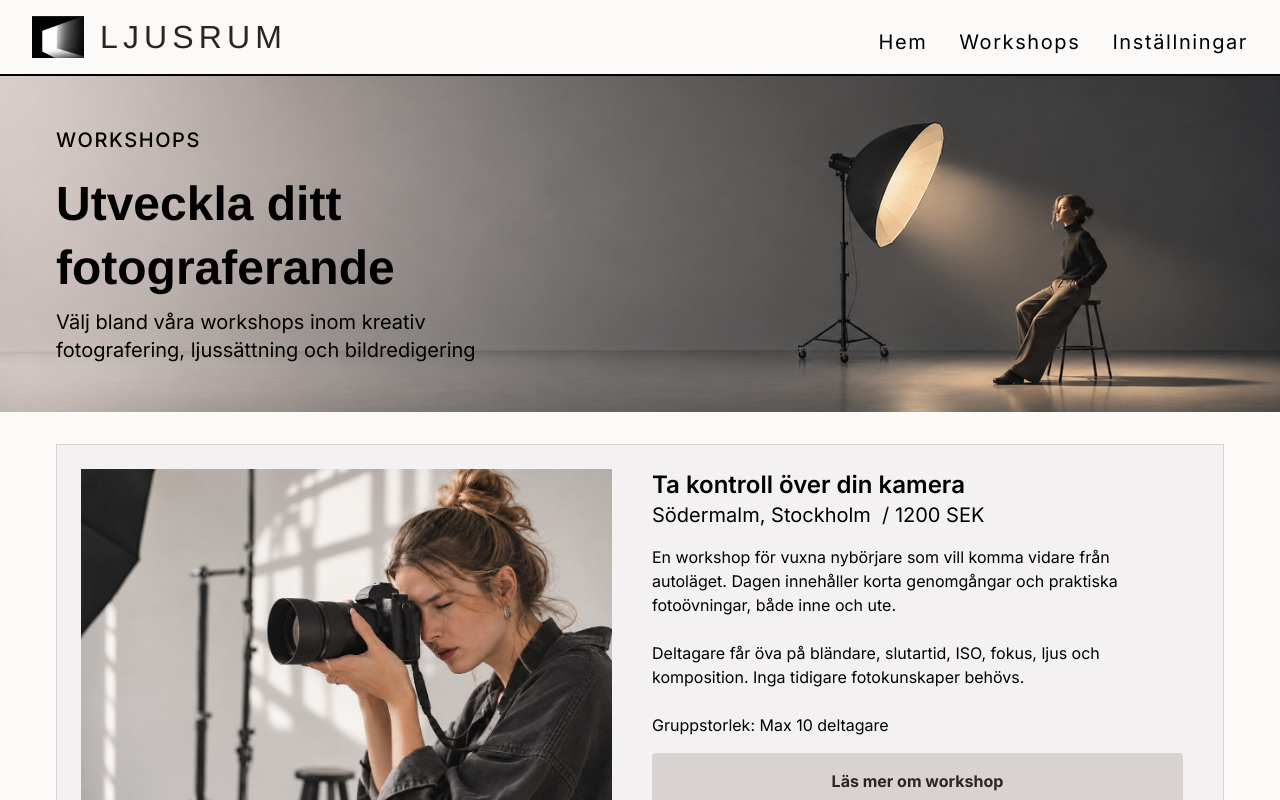
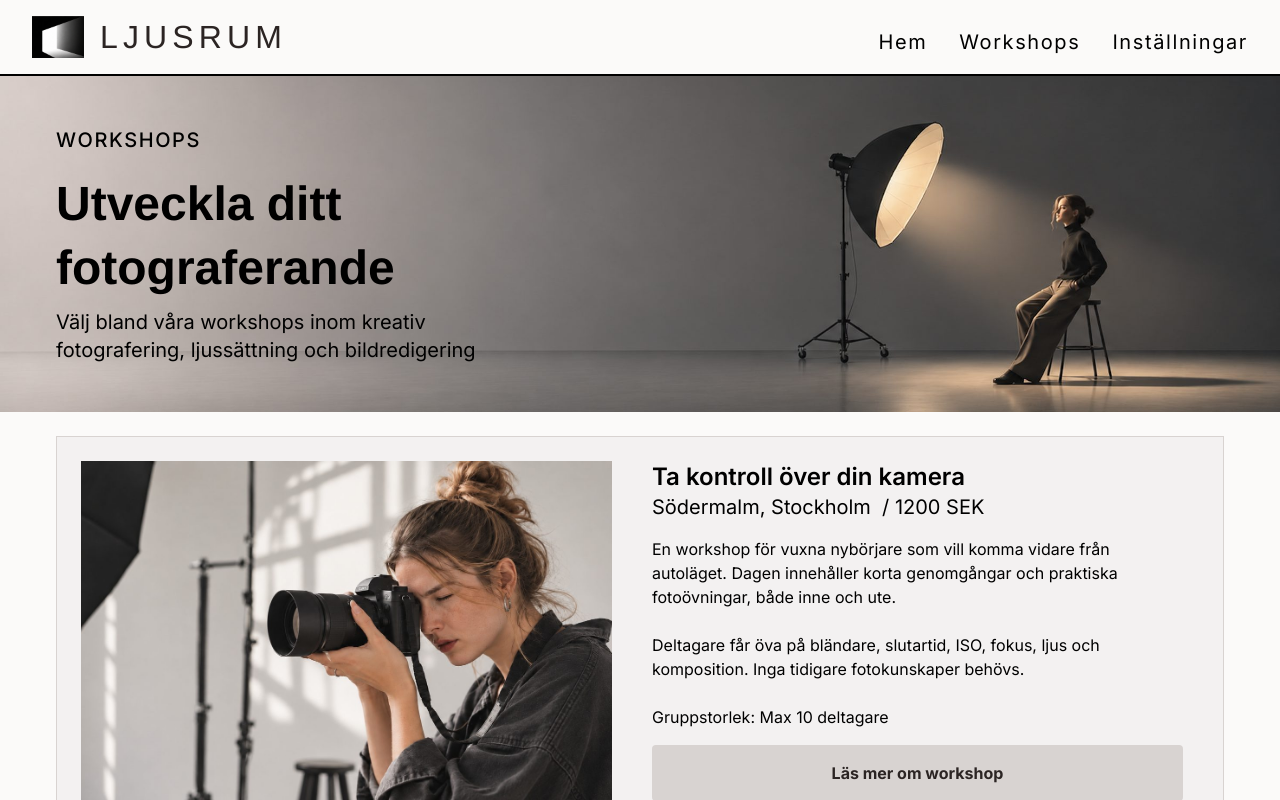
Before and after one commit to jennifernkarlsson/jennifers-fotokurs, a React (Vite) app: page / in a window 1280 px wide. Shown: the top 800 px of the page. Built offline with nearby package versions, Linux system fonts and the light colour scheme.

Commit message:
Startsidan: 24 px mellan bilden och workshopdelen
Co-Authored-By: Claude Opus 5.5 <noreply@anthropic.com>
Claude-Session: https://claude.ai/code/session_01KovHTKFrcuu74FJVpFBUCD

```diff
--- a/src/components/ljusrum/site.css
+++ b/src/components/ljusrum/site.css
@@ -9,7 +9,7 @@
   gap: 24px;
   padding: 0 0 48px;
 }
-.site-page.home { gap: 32px; }
+.site-page.home { gap: 24px; }
 
 .site-back { padding: 8px 56px; }
 
```
